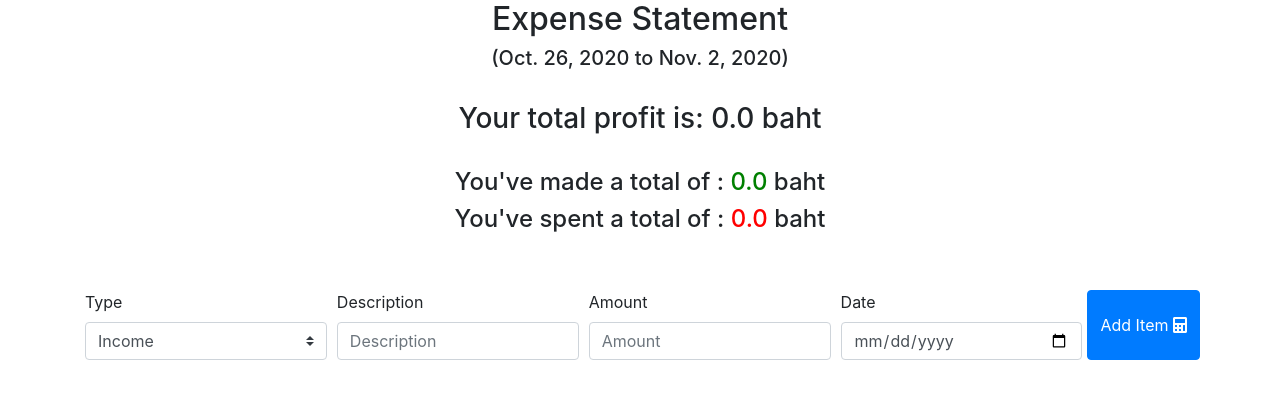
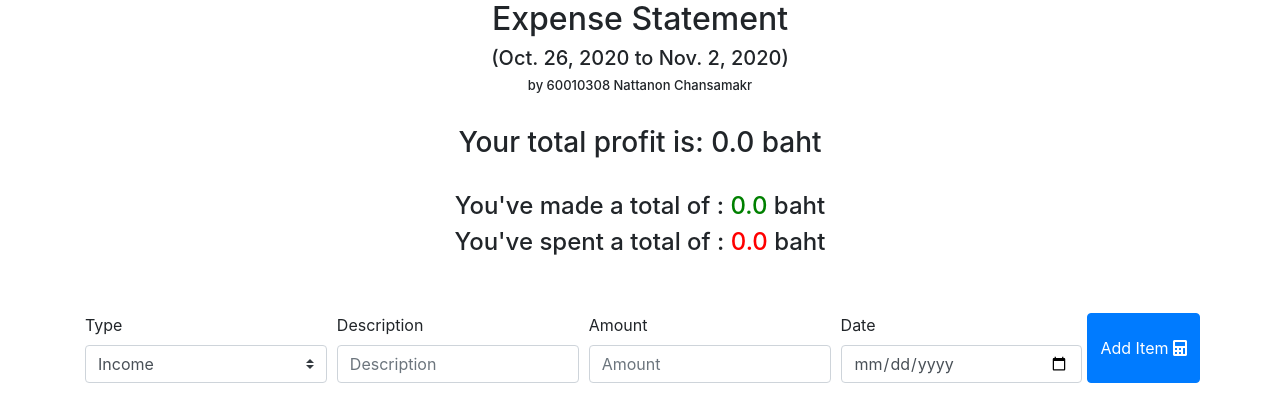
Before and after one commit to sMARCHz/Expense-Statement, a Django app: page / in a window 1280 px wide. Shown: the top 401 px of the page. Run offline with Django 3.2, Linux system fonts and the light colour scheme; data that the repository does not hold is empty; some libraries are stand-ins or nearby versions.

Commit message:
add credit

```diff
--- a/templates/frontend/index.html
+++ b/templates/frontend/index.html
@@ -3,6 +3,7 @@
 {% block content %}
     <h2 style="text-align: center">Expense Statement</h2>
     <h5 style="text-align: center">({{ start_week }} to {{ end_week }})</h5>
+    <h6 style="text-align: center;"><span style="font-size: small;"> by 60010308 Nattanon Chansamakr</span></h6>
     <br>
     <h3 style="text-align: center;">Your total profit is: <span>{{ profit }}</span> baht</h3>
     <br>
```
